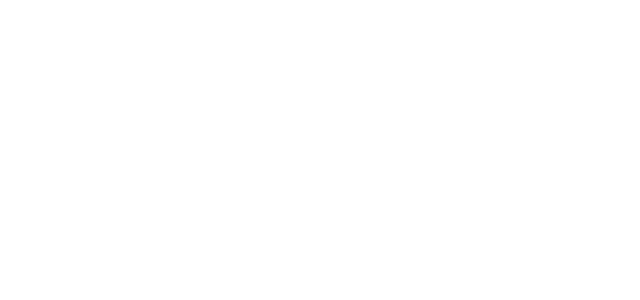
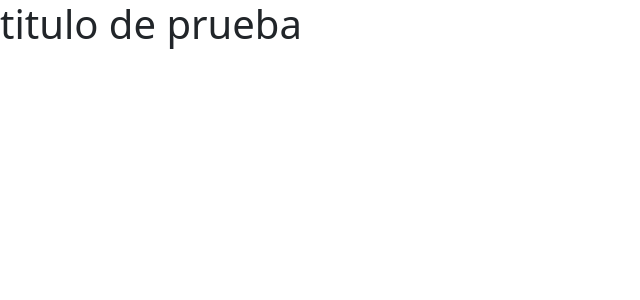
Before and after one commit to juantoranzos/punto4react, a React (Vite) app: page / in a window 1280 px wide. Shown: the top 300 px of the page, without its empty margins (0-640 px from the left). Built offline with nearby package versions, Linux system fonts and the light colour scheme.

Commit message:
instale react-bootstrap

```diff
--- a/package.json
+++ b/package.json
@@ -10,7 +10,9 @@
     "preview": "vite preview"
   },
   "dependencies": {
+    "bootstrap": "^5.2.3",
     "react": "^18.2.0",
+    "react-bootstrap": "^2.7.4",
     "react-dom": "^18.2.0"
   },
   "devDependencies": {
--- a/src/App.jsx
+++ b/src/App.jsx
@@ -1,12 +1,13 @@
 import { useState } from 'react'
 import './App.css'
+import 'bootstrap/dist/css/bootstrap.min.css'
 
 function App() {
   const [count, setCount] = useState(0)
 
   return (
     <>
-
+    <h1>titulo de prueba</h1>
     </>
   )
 }
```
Also changed, not shown: 1 other file (tests, documents, lock files or other folders).
